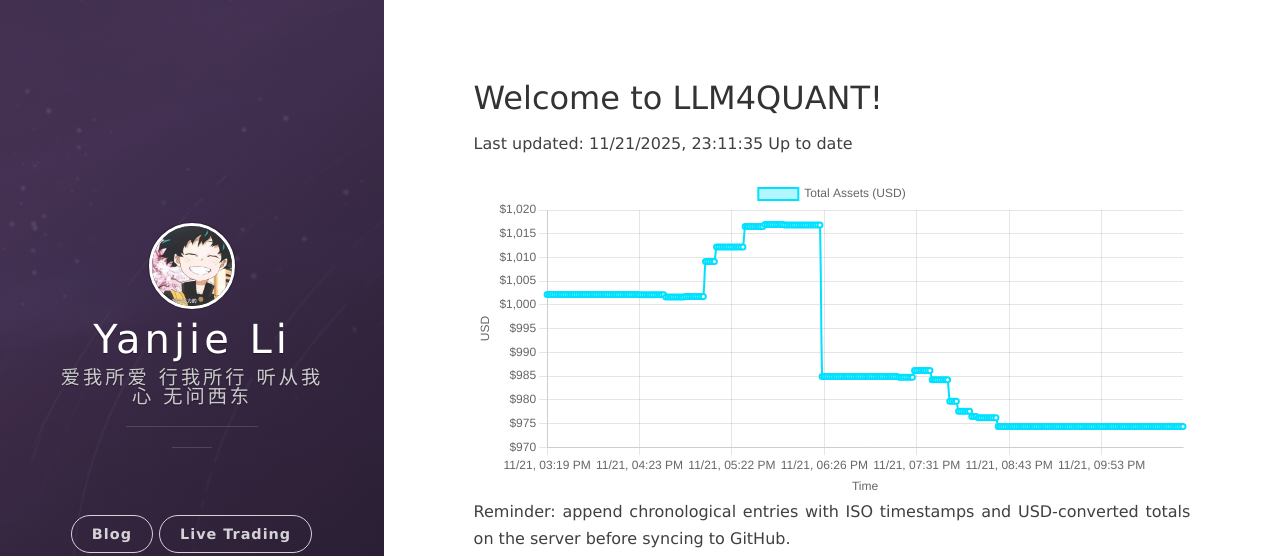
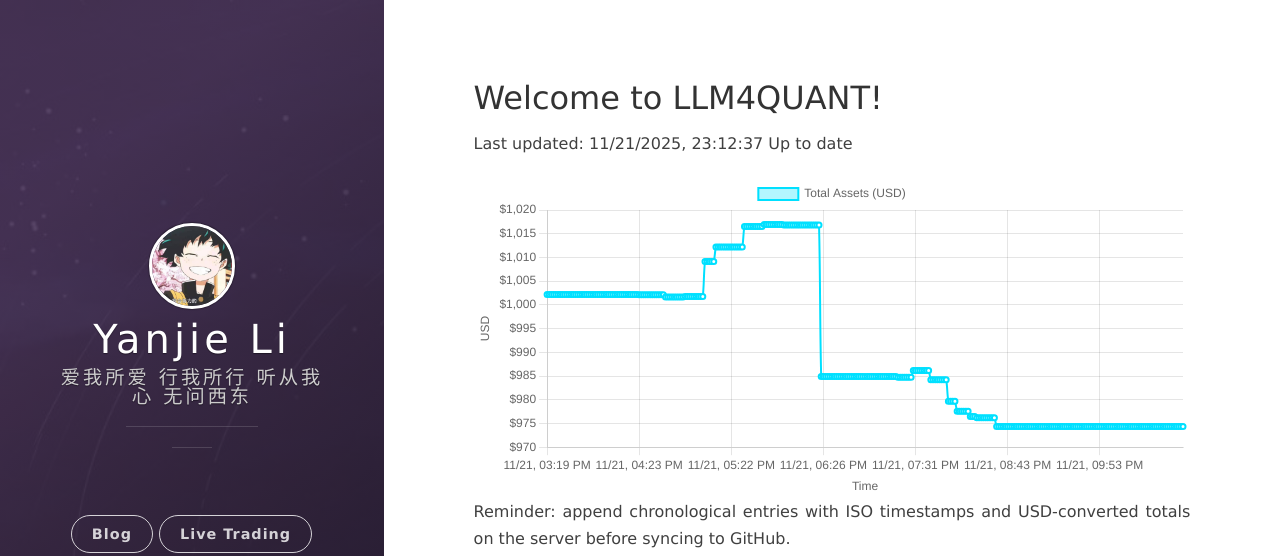
Before and after one commit to leeyegy/leeyegy.github.io, a Jekyll site: the page built from live-trading.html, in a window 1280 px wide. Shown: the top 556 px of the page. Built offline with Jekyll 4.4.1, drawn with Linux system fonts in a browser that asks for light colours; nearby versions of some CDN libraries.

Commit message:
AccountMonitor: update balance history 2025-11-22T07:12:37+08:00

```diff
--- a/assets/data/binance/balance-history.json
+++ b/assets/data/binance/balance-history.json
@@ -1,5 +1,5 @@
 {
-  "generatedAt": "2025-11-22T07:11:35+08:00",
+  "generatedAt": "2025-11-22T07:12:37+08:00",
   "asset": "total_usd_value",
   "history": [
     {
@@ -1161,6 +1161,10 @@
     {
       "timestamp": "2025-11-22T07:11:35+08:00",
       "totalUsd": 974.36593718
+    },
+    {
+      "timestamp": "2025-11-22T07:12:37+08:00",
+      "totalUsd": 974.36593718
     }
   ]
 }
```
